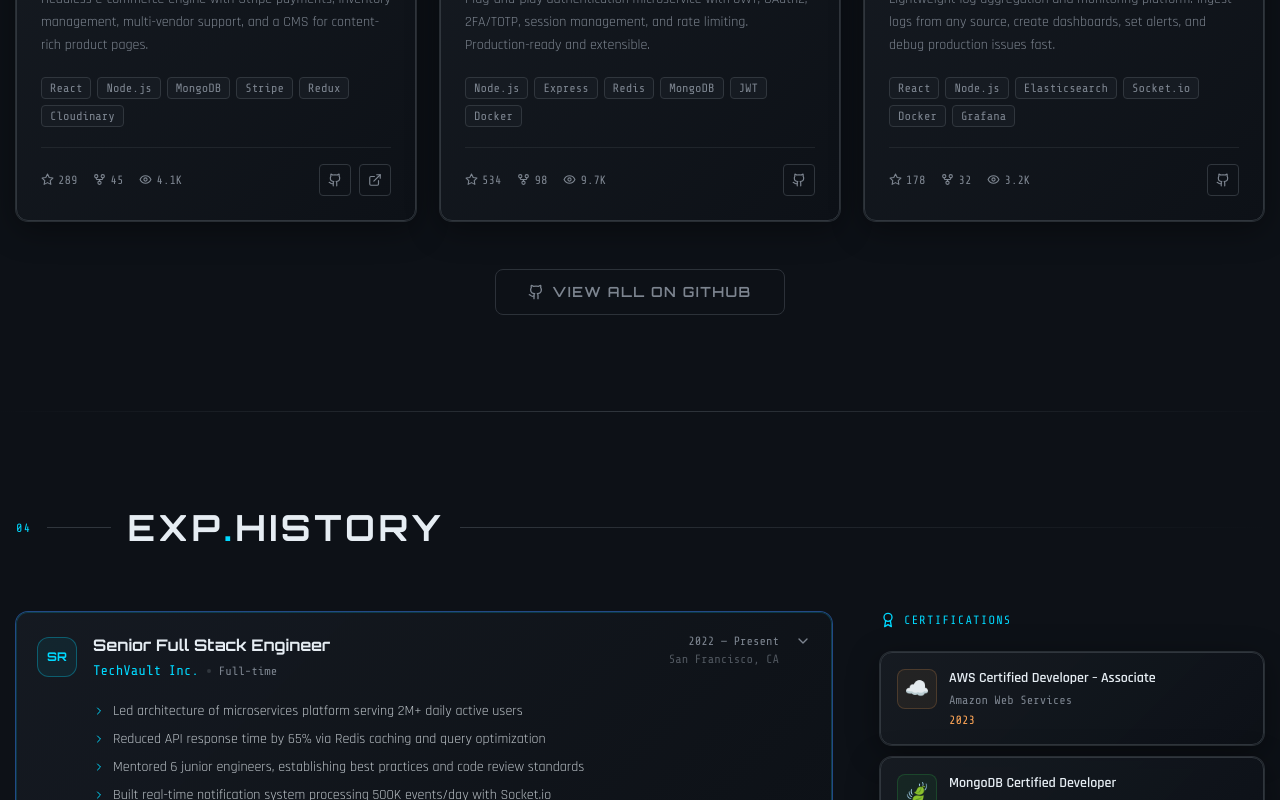
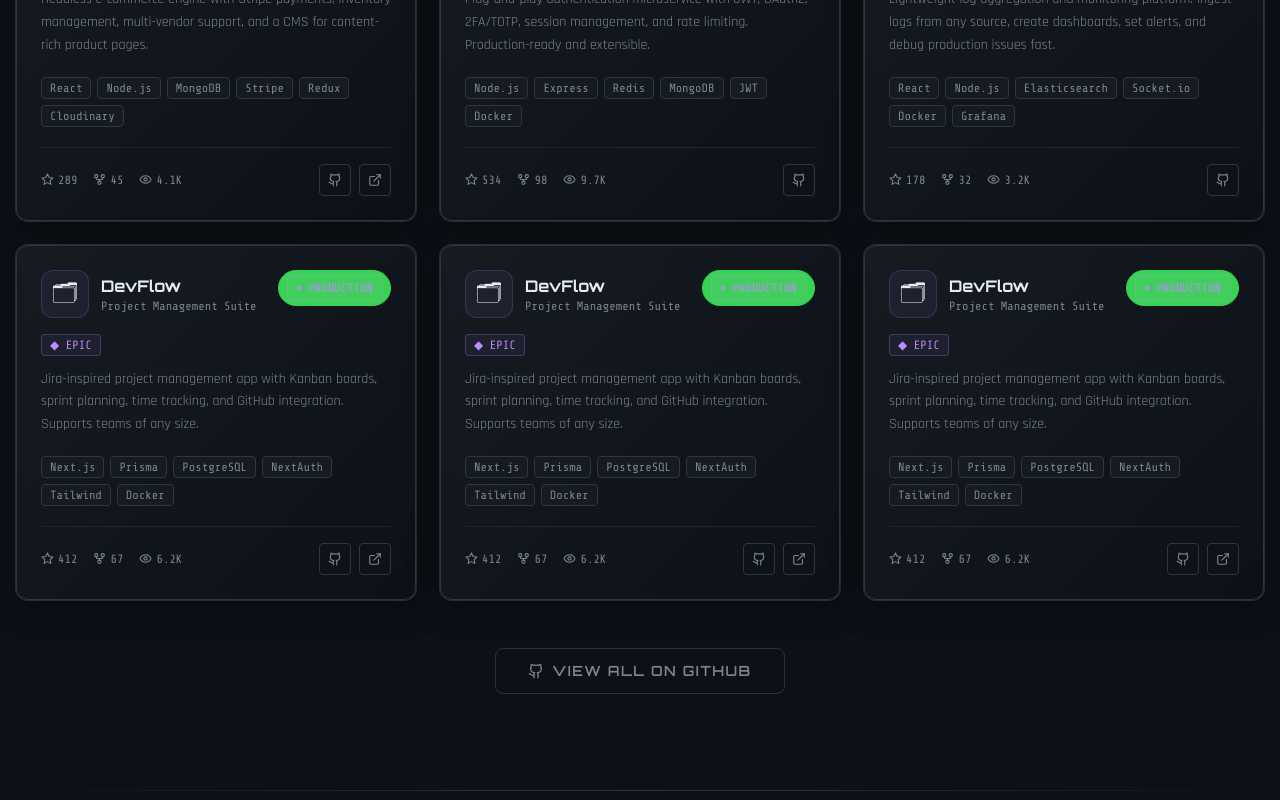
Before and after one commit to channa-sugathadasa/my-portfolio, a React (Vite) app: page / in a window 1280 px wide. Shown: the part 3779-4579 px from the top of the page. Built offline with nearby package versions, Linux system fonts and the light colour scheme.

Commit message:
Add new project 'DevFlow' to Projects component ✨

```diff
--- a/src/components/Projects.jsx
+++ b/src/components/Projects.jsx
@@ -97,6 +97,54 @@ const projects = [
     live: null,
     featured: false,
     difficulty: 'UNCOMMON',
+  },
+  {
+    id: 3,
+    title: 'DevFlow',
+    subtitle: 'Project Management Suite',
+    description: 'Jira-inspired project management app with Kanban boards, sprint planning, time tracking, and GitHub integration. Supports teams of any size.',
+    image: '🗂',
+    color: '#bc8cff',
+    tags: ['Next.js', 'Prisma', 'PostgreSQL', 'NextAuth', 'Tailwind', 'Docker'],
+    stats: { stars: 412, forks: 67, views: '6.2K' },
+    status: 'PRODUCTION',
+    statusColor: 'gh-green',
+    github: 'https://github.com',
+    live: 'https://example.com',
+    featured: true,
+    difficulty: 'EPIC',
+  },
+  {
+    id: 3,
+    title: 'DevFlow',
+    subtitle: 'Project Management Suite',
+    description: 'Jira-inspired project management app with Kanban boards, sprint planning, time tracking, and GitHub integration. Supports teams of any size.',
+    image: '🗂',
+    color: '#bc8cff',
+    tags: ['Next.js', 'Prisma', 'PostgreSQL', 'NextAuth', 'Tailwind', 'Docker'],
+    stats: { stars: 412, forks: 67, views: '6.2K' },
+    status: 'PRODUCTION',
+    statusColor: 'gh-green',
+    github: 'https://github.com',
+    live: 'https://example.com',
+    featured: true,
+    difficulty: 'EPIC',
+  },
+  {
+    id: 3,
+    title: 'DevFlow',
+    subtitle: 'Project Management Suite',
+    description: 'Jira-inspired project management app with Kanban boards, sprint planning, time tracking, and GitHub integration. Supports teams of any size.',
+    image: '🗂',
+    color: '#bc8cff',
+    tags: ['Next.js', 'Prisma', 'PostgreSQL', 'NextAuth', 'Tailwind', 'Docker'],
+    stats: { stars: 412, forks: 67, views: '6.2K' },
+    status: 'PRODUCTION',
+    statusColor: 'gh-green',
+    github: 'https://github.com',
+    live: 'https://example.com',
+    featured: true,
+    difficulty: 'EPIC',
   },
 ];
 
```
